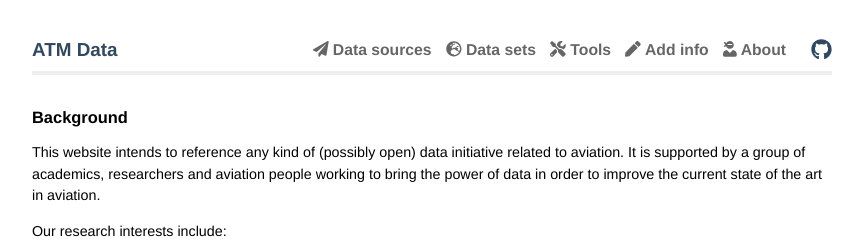
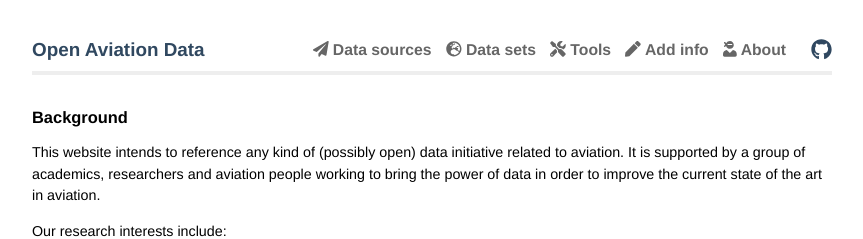
Before and after one commit to open-aviation/atmdata, a Jekyll site: the page built from _pages/index.md, in a window 1280 px wide. Shown: the top 239 px of the page, without its empty margins (208-1071 px from the left). Built offline with Jekyll 4.4.1, drawn with Linux system fonts in a browser that asks for light colours; nearby versions of some CDN libraries.

Commit message:
Different page title

```diff
--- a/_layouts/default.html
+++ b/_layouts/default.html
@@ -29,7 +29,7 @@
 
 <div class="site">
   <div class="nav">
-    <a class="brand" href="/">ATM Data</a>
+    <a class="brand" href="/">Open Aviation Data</a>
 
     <div class="social">
       <a class="extra" href="https://github.com/atmdata">
```
